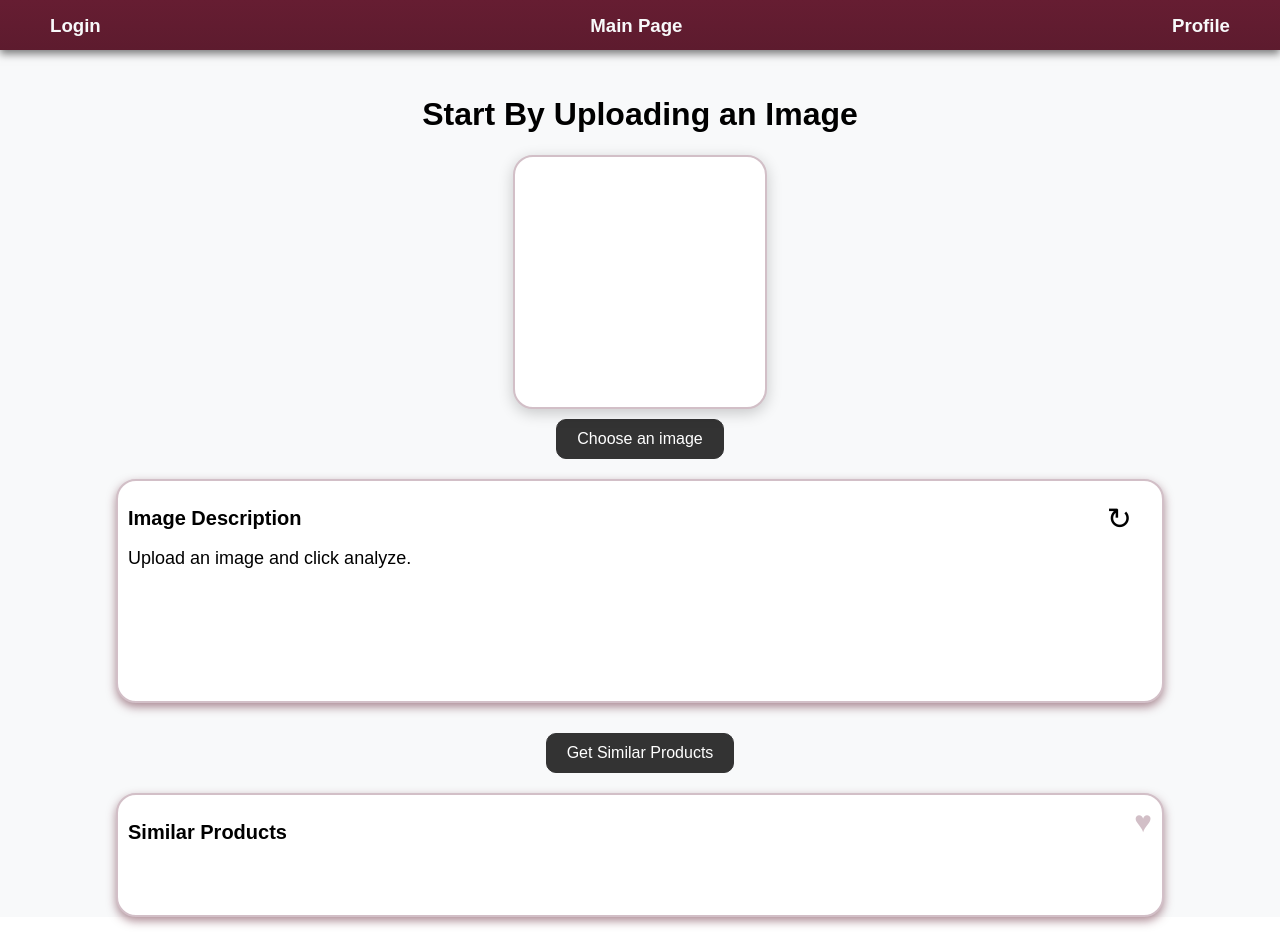
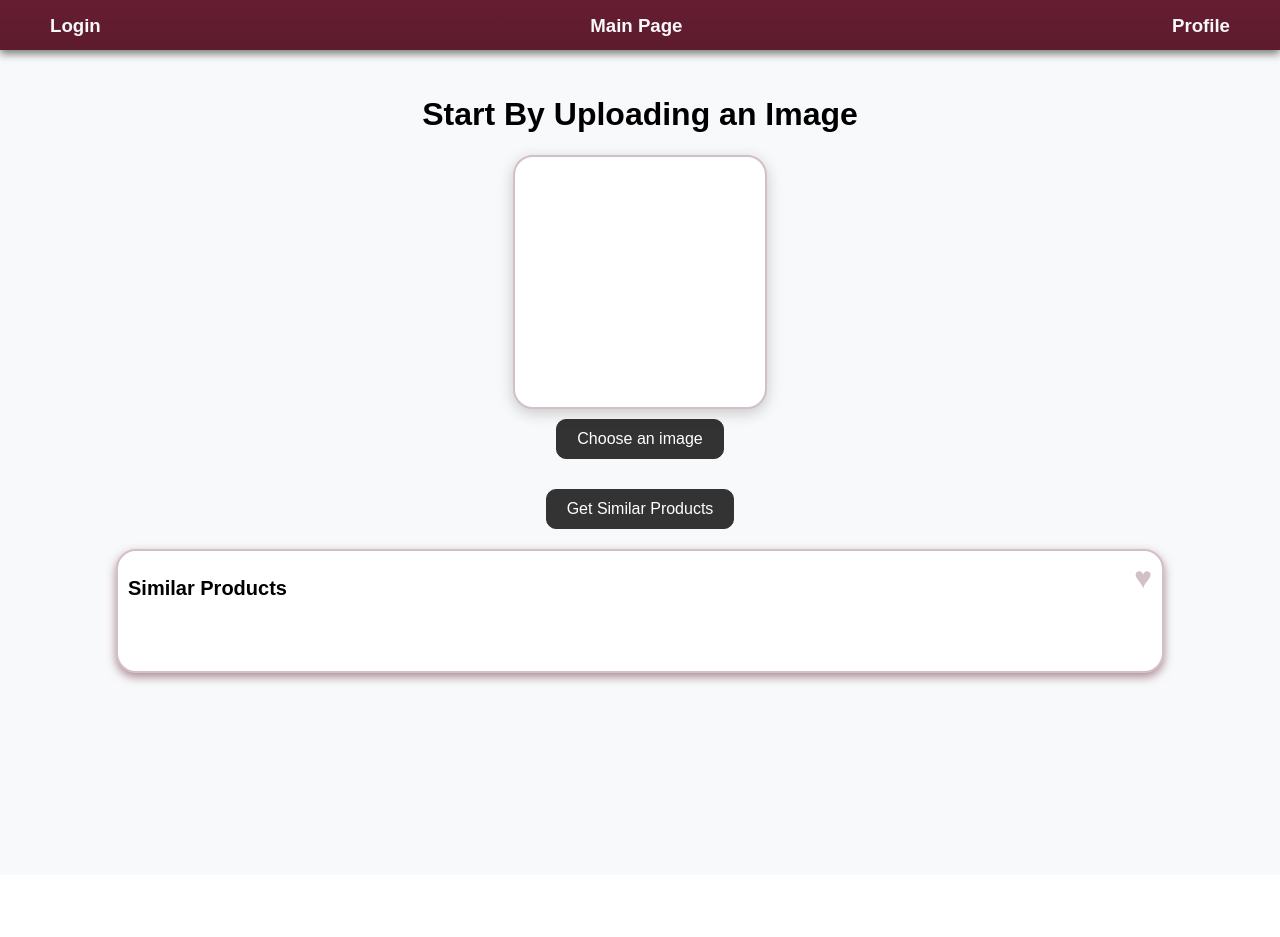
Before and after one commit to alison-mgg/SENG401_JewelryApp, a React (Create React App) app in the folder Frontend/dupe-machine/: page /main in a window 1280 px wide. After the commit the page ends 875 px from the top, so only its background shows below. Built offline with nearby package versions, Linux system fonts and the light colour scheme.

Commit message:
commented out the description area

```diff
--- a/Frontend/dupe-machine/src/pages/MainPage.js
+++ b/Frontend/dupe-machine/src/pages/MainPage.js
@@ -114,24 +114,24 @@ function ImageDescription() {
         </button>
       </div>
 
-      <div className="description-box">
-        <h2>Image Description</h2>
+      {/* <div className="description-box">
+        <h2>Image Description</h2> */}
 
         {/* Only show loading message or description */}
-        {loading ? (
+        {/* {loading ? (
           <p>Loading... Please wait.</p>
         ) : (
           <p>{description}</p>
-        )}
+        )} */}
 
         {/* Regenerate Button in top-right */}
-        <button
+        {/* <button
           className="regenerate-button"
           onClick={handleRegenerateClick} // Trigger analysis again on button click
         >
           <span className="material-icons">&#8635;</span> {/* Circle with arrow icon */}
-        </button>
-      </div>
+        {/* </button>
+      </div> */}
 
       <button onClick={handleGetSimilarProducts} className="similar-products-button">
         Get Similar Products
```
